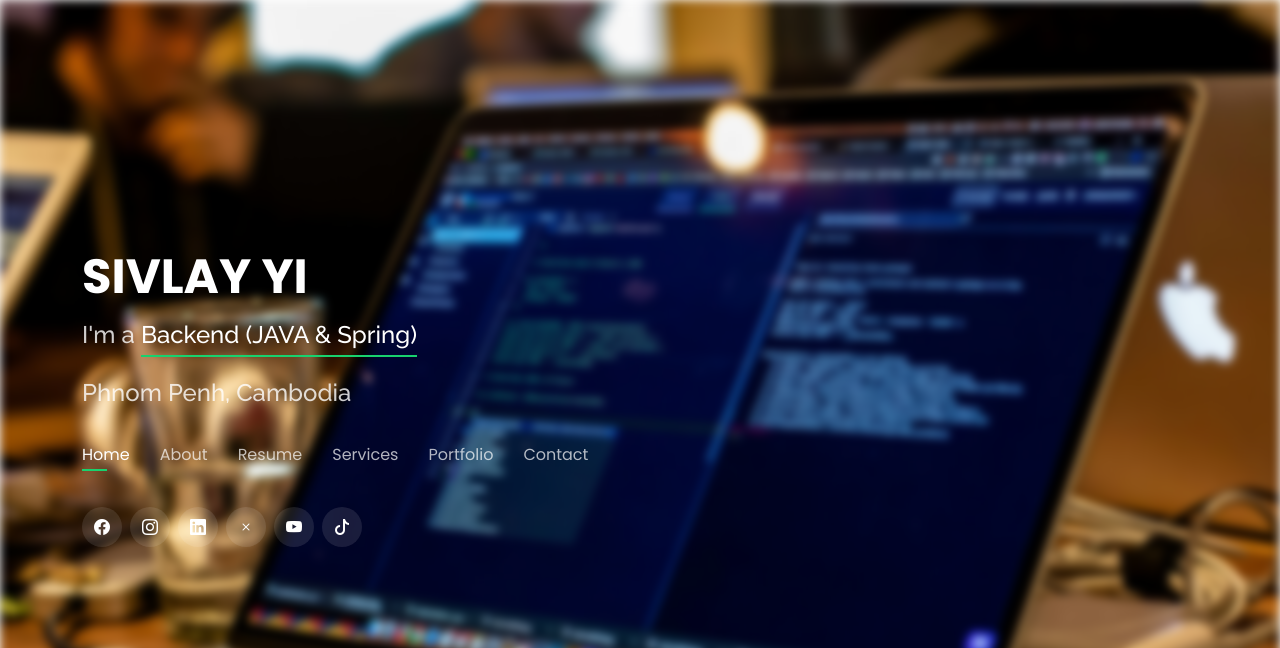
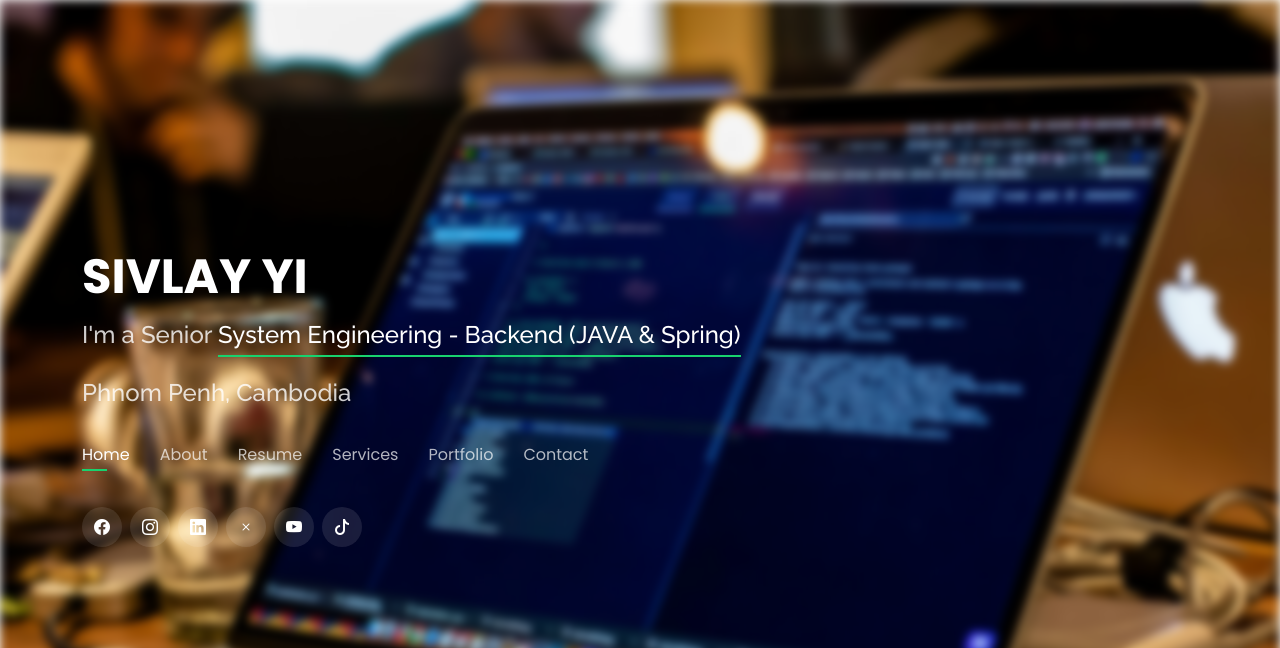
Before and after one commit to yisivlay/personal, a Flask app: page / in a window 1280 px wide. Shown: the top 648 px of the page. Run offline with Flask 3, Linux system fonts and the light colour scheme; some libraries are stand-ins or nearby versions.

Commit message:
updated position details.

```diff
--- a/templates/home/about-me.html
+++ b/templates/home/about-me.html
@@ -9,8 +9,7 @@
             <img src="static/assets/img/me.png" class="img-circle img-fluid" alt="">
         </div>
         <div class="col-lg-8 pt-4 pt-lg-0 content" data-aos="fade-left">
-{#            <h3>Senior System Engineering - Backend(Java & Spring)</h3>#}
-            <h3>Backend (Java & Spring)</h3>
+            <h3>Senior System Engineering - Backend (Java & Spring)</h3>
             <p class="fst-italic">
             </p>
             <div class="row">
--- a/templates/home/index.html
+++ b/templates/home/index.html
@@ -46,8 +46,7 @@
         <h1><a href="/">SIVLAY YI</a></h1>
         <!-- Uncomment below if you prefer to use an image logo -->
         <!-- <a href="index.html" class="mr-auto"><img src="assets/img/me.png" alt="" class="img-fluid"></a> -->
-{#        <h2>I'm a Senior <span>System Engineering - Backend (JAVA & Spring)</span> <br/><br/> Phnom Penh, Cambodia</h2>#}
-        <h2>I'm a <span>Backend (JAVA & Spring)</span> <br/><br/> Phnom Penh, Cambodia</h2>
+        <h2>I'm a Senior <span>System Engineering - Backend (JAVA & Spring)</span> <br/><br/> Phnom Penh, Cambodia</h2>
         <nav id="navbar" class="navbar">
             <ul>
                 <li><a class="nav-link active" href="#header">Home</a></li>
```
